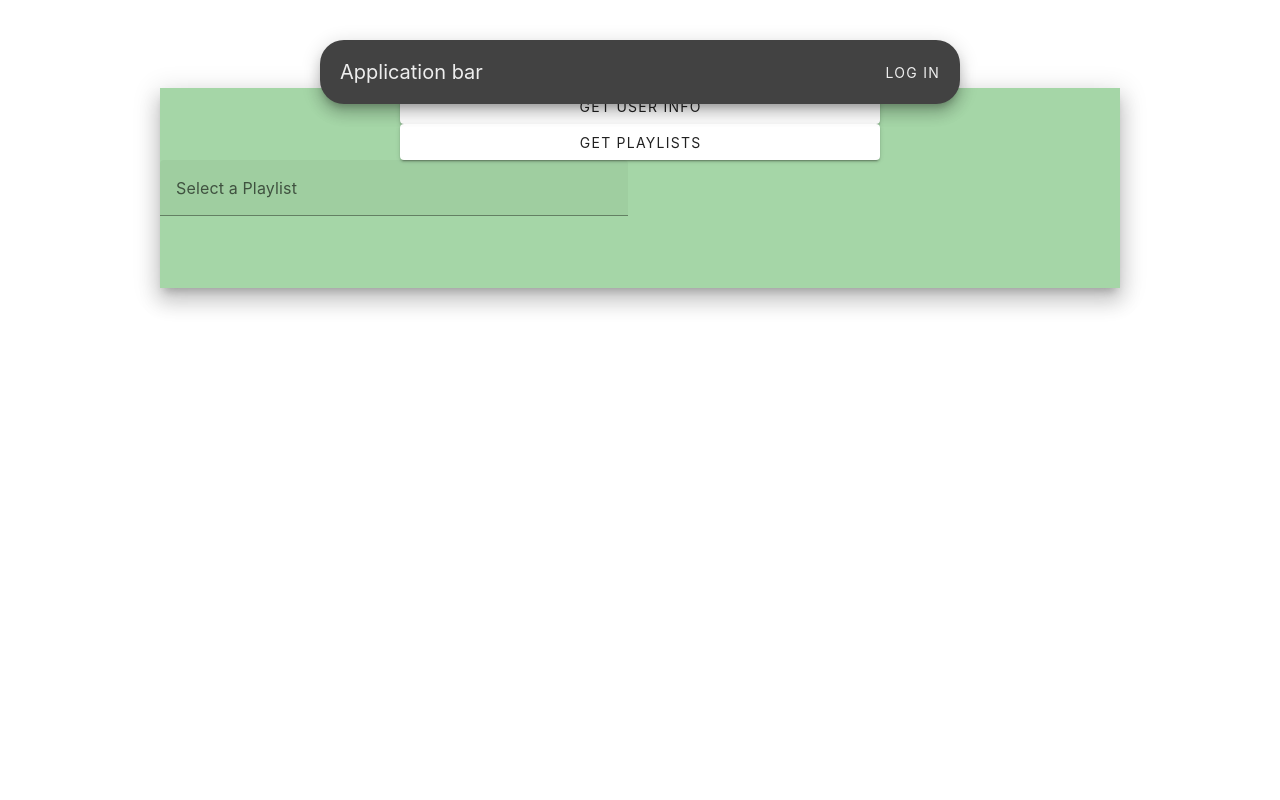
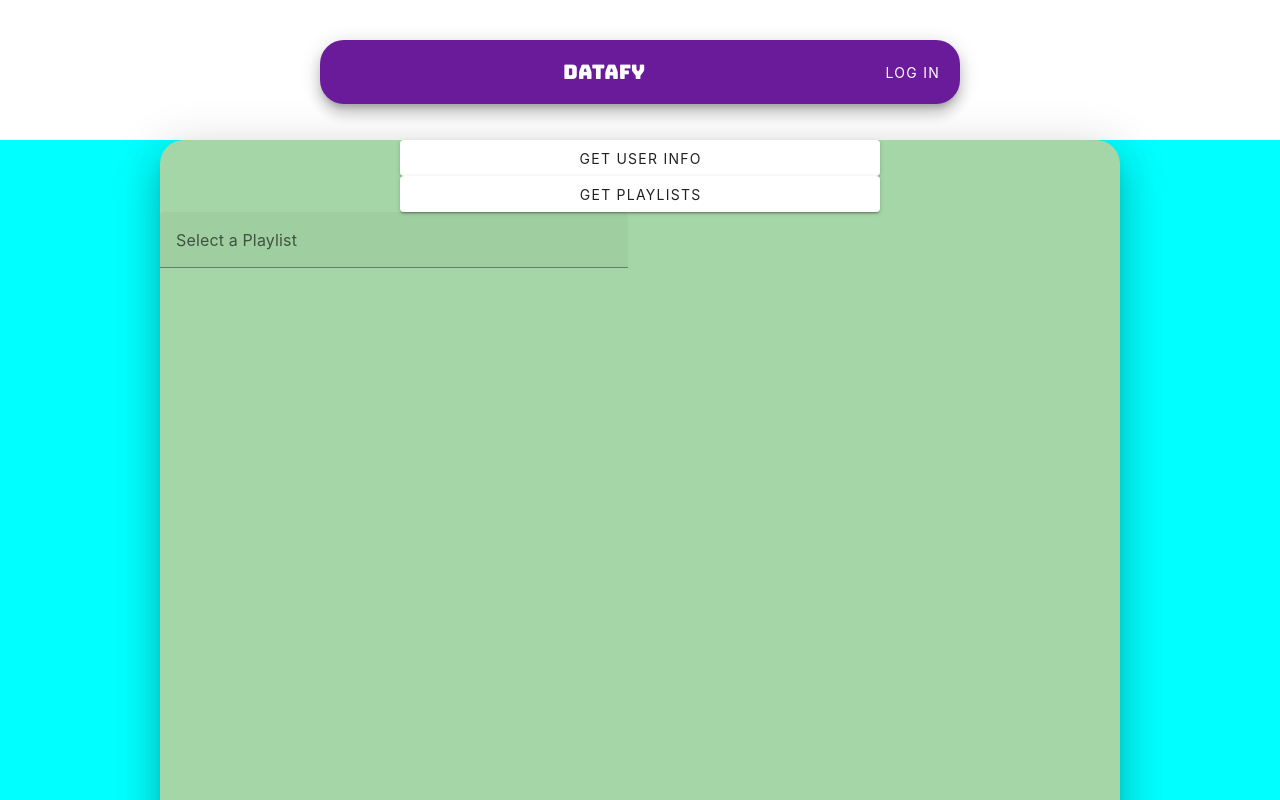
Before and after one commit to matchasaur/Spotify-Playlist-Analyzer, a Vue app: page /dashboard in a window 1280 px wide. Shown: the top 800 px of the page. Built offline with nearby package versions, Linux system fonts and the light colour scheme.

Commit message:
Messed around with coloring

```diff
--- a/src/App.vue
+++ b/src/App.vue
@@ -6,14 +6,18 @@ import { useAuthStore } from './stores/auth';
 </script>
 
 <template>
-  <v-app>
-    <v-row no-gutters style="height: 15%; flex: initial">
+  <v-app background-color="blue">
+      <v-row style="margin-bottom: 5dvh;">
         <v-col>
-        <v-app-bar app class="w-50" style="left: 50%; margin-left: -25%; margin-top: 5dvh;" absolute color="surface-variant" title="Application bar" rounded="xl" :elevation="10">
+          <v-app-bar app class="w-50 text-center" style="left: 50%; margin-left: -25%; margin-top: 5dvh;" absolute
+            color="purple-darken-3" rounded="xl" :elevation="10">
+            <v-app-bar-title class="title">Datafy</v-app-bar-title>
             <login-button></login-button>
           </v-app-bar>
         </v-col>
       </v-row>
+
+
 
     <v-row>
       <v-col>
@@ -26,8 +30,9 @@ import { useAuthStore } from './stores/auth';
 </template>
 
 <style scoped>
-.main {
-  display: flex;
-  justify-content: center;
+@import url('https://fonts.googleapis.com/css2?family=Bungee&display=swap');
+
+.title {
+  font-family: 'Bungee', sans-serif;
 }
 </style>
--- a/src/views/DashboardView.vue
+++ b/src/views/DashboardView.vue
@@ -1,7 +1,7 @@
 <template>
   <v-app>
-    <div class="d-flex align-center flex-column">
-      <v-sheet class="w-75" :elevation="13" :height="200" color="green-lighten-3" rounded="true">
+    <div class="d-flex align-center flex-column" style="background-color: aqua;">
+      <v-sheet class="w-75 h-screen" :elevation="24" color="green-lighten-3" rounded="xl" >
         <div class="d-flex align-center flex-column">
           <v-btn class="w-50" @click="getUserInfo()">Get User Info</v-btn>
           <v-btn class="w-50" @click="retrievePlaylists()">Get playlists</v-btn>
```
Also changed, not shown: src/assets/main.css (line endings or trailing spaces). Lines whose indentation alone changed are shown as unchanged.
